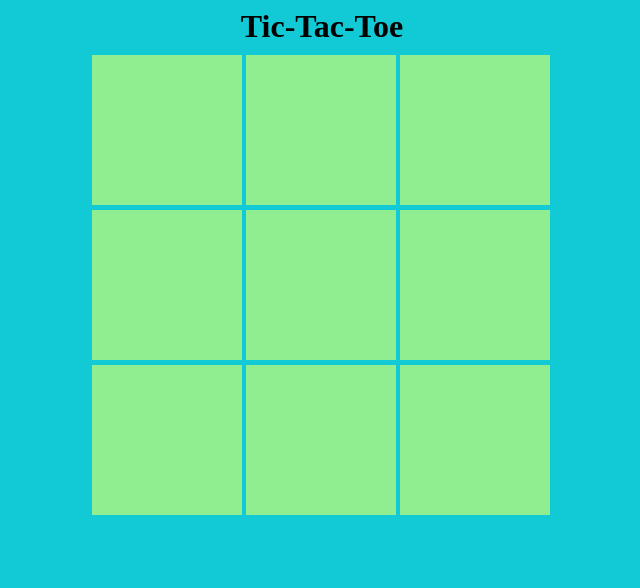
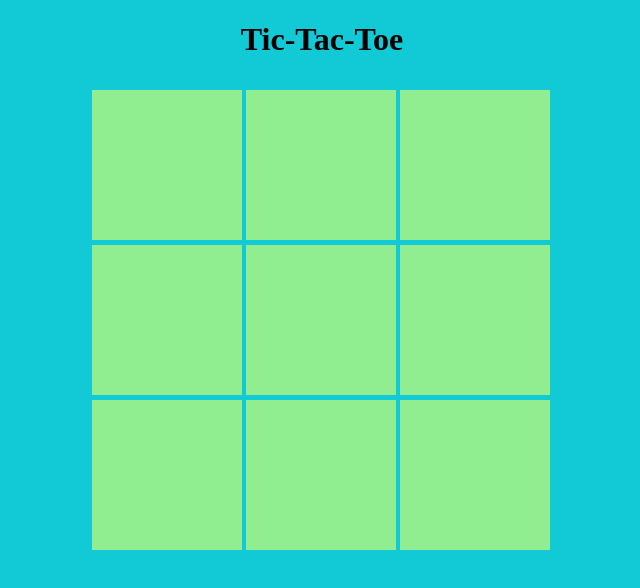
Before and after one commit to Juan-Ceballos/TicTacToe-JS, a plain HTML site: page index.html in a window 1280 px wide. Shown: the whole page, without its empty margins (318-958 px from the left). Drawn offline with Linux system fonts and the light colour scheme.

Commit message:
moved visual elements to html file to apply js logic onload

```diff
--- a/index.html
+++ b/index.html
@@ -6,12 +6,15 @@
     <title>TicTacToe</title>
     <link rel="stylesheet" href="style.css" type="text/css" />
   </head>
+  <header>
+    <h1>
+      Tic-Tac-Toe
+    </h1>
+  </header>
   <body>
-    <script src="./ticTacToe.js"></script>
-
-    <div class="board">
+    <div class="board" , id="brd">
       <div class="row">
-        <div></div>
+        <div class="cell"></div>
         <div></div>
         <div></div>
       </div>
@@ -26,5 +29,7 @@
         <div></div>
       </div>
     </div>
+
+    <script src="./ticTacToe.js"></script>
   </body>
 </html>
--- a/style.css
+++ b/style.css
@@ -1,3 +1,7 @@
+header {
+  text-align: center;
+}
+
 .board {
   width: 50%;
   margin: auto;
--- a/ticTacToe.js
+++ b/ticTacToe.js
@@ -1,11 +1,3 @@
-let header = document.createElement("header");
+document.body.style.backgroundColor = "#12cad6";
 
-let webTitle = document.createElement("h1");
-webTitle.innerHTML = "Tic-Tac-Toe";
-webTitle.style.textAlign = "center";
-webTitle.style.margin = "auto";
-
-document.body.appendChild(header);
-header.appendChild(webTitle);
-
-document.body.style.backgroundColor = "#12cad6";
+let board = document.getElementById("brd");
```
